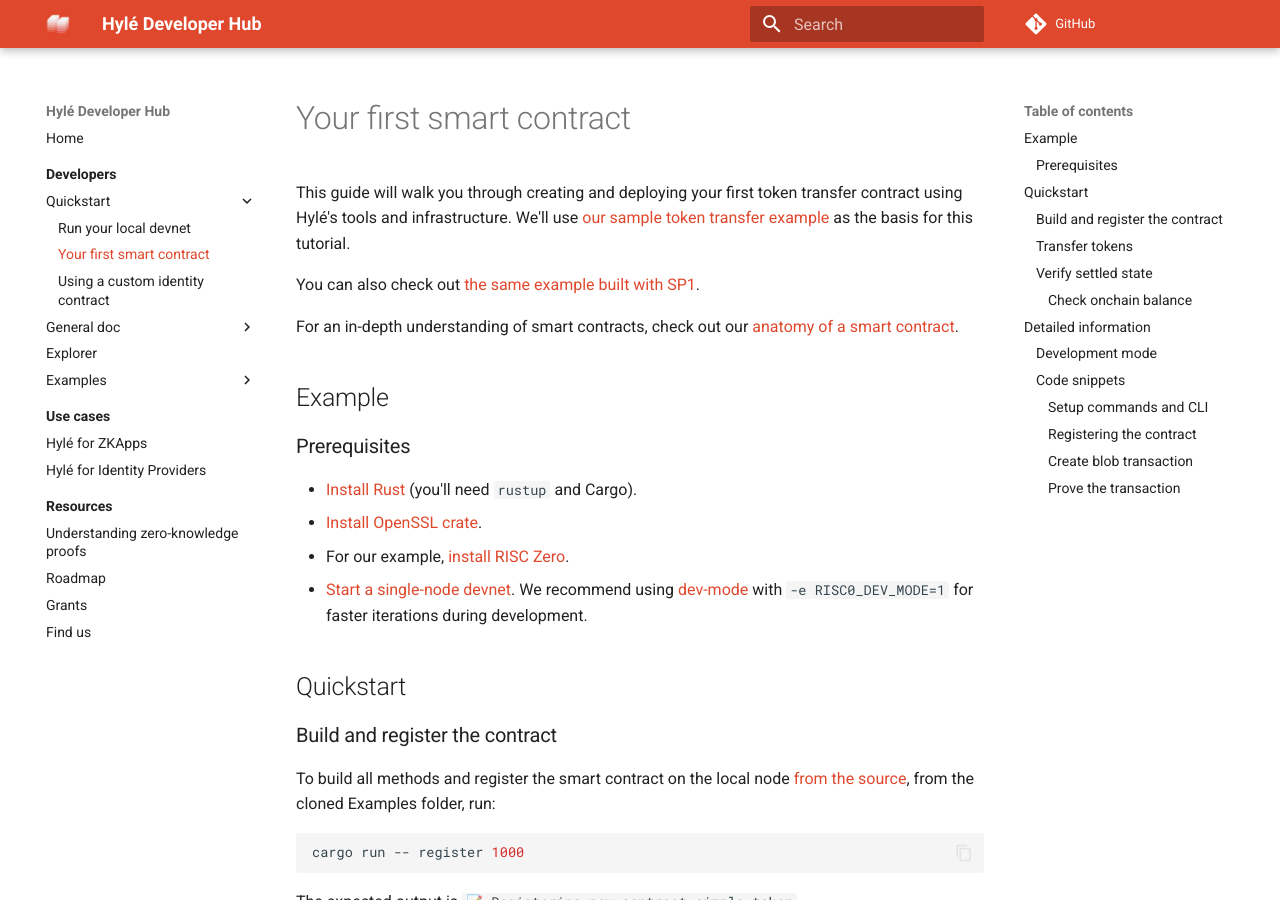
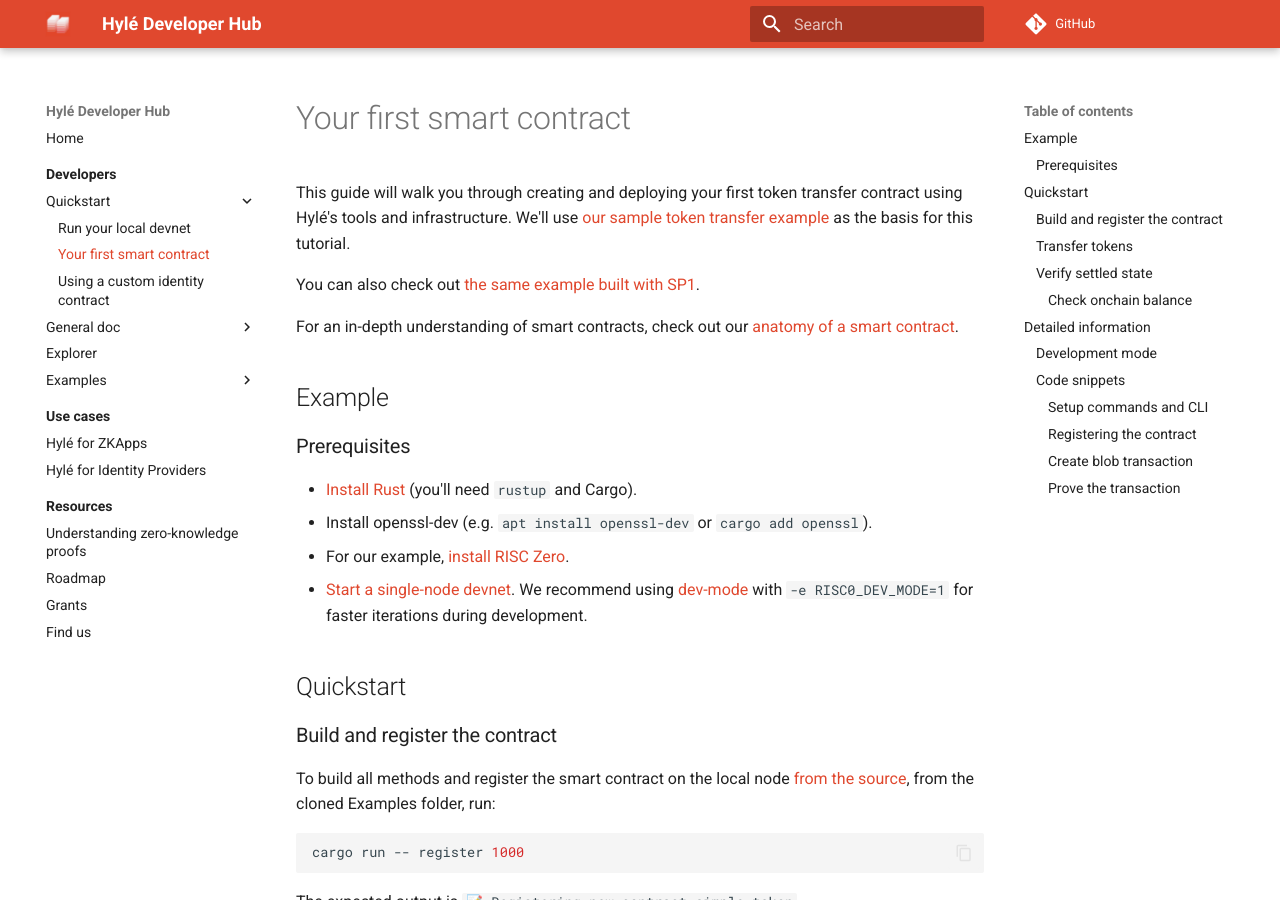
Before and after one commit to Hyle-org/devhub-hyle, an MkDocs documentation site: the page built from docs/developers/quickstart/your-first-smart-contract.md, in a window 1280 px wide and 900 px high. Built offline with MkDocs 1.6.1 and Material for MkDocs 9.7.7, drawn with Linux system fonts in a browser that asks for light colours; comment, search, counter and statistics services are not loaded.

Commit message:
add apt install

```diff
--- a/docs/developers/quickstart/your-first-smart-contract.md
+++ b/docs/developers/quickstart/your-first-smart-contract.md
@@ -11,7 +11,7 @@
 ### Prerequisites
 
 - [Install Rust](https://www.rust-lang.org/tools/install) (you'll need `rustup` and Cargo).
-- [Install OpenSSL crate](https://crates.io/crates/openssl).
+- Install openssl-dev (e.g. `apt install openssl-dev` or `cargo add openssl`).
 - For our example, [install RISC Zero](https://dev.risczero.com/api/zkvm/install).
 - [Start a single-node devnet](./devnet.md). We recommend using [dev-mode](https://dev.risczero.com/api/generating-proofs/dev-mode) with `-e RISC0_DEV_MODE=1` for faster iterations during development.
 
```
Also changed, not shown: docs/developers/quickstart/custom-identity-contract.md (+1 -1 lines).
